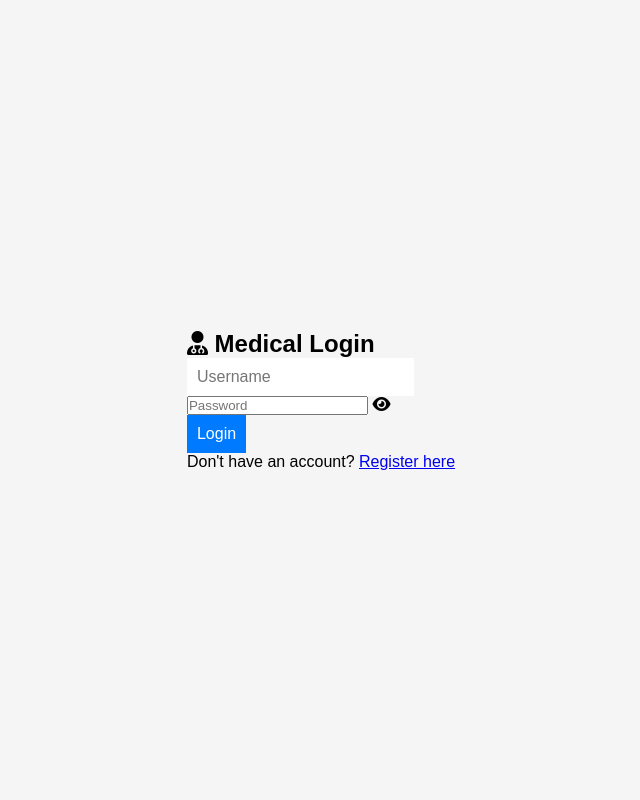
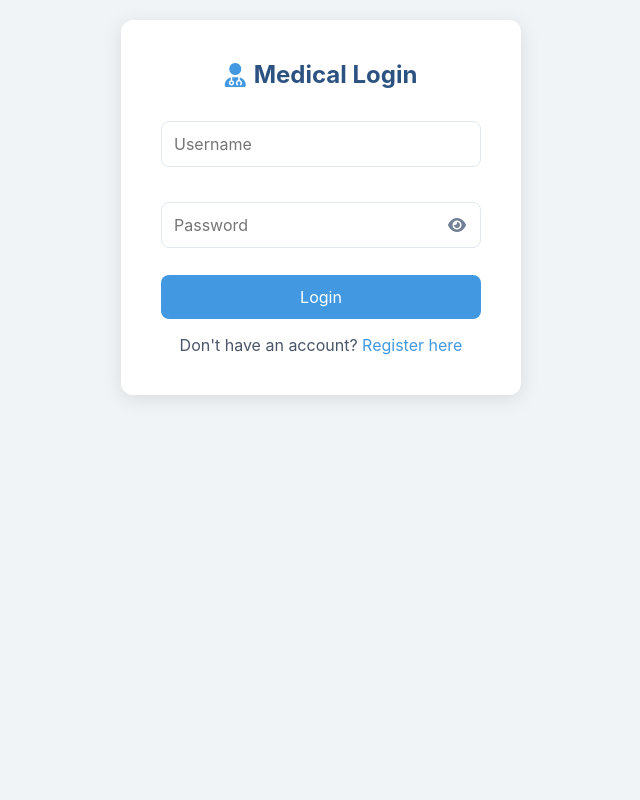
Before and after one commit to AkshayKarthickMS/Chatbot, a Flask app: page / in a window 1280 px wide. Shown: the whole page, without its empty margins (319-959 px from the left). Run offline with Flask 3, Linux system fonts and the light colour scheme.

Commit message:
Update styles.css

```diff
--- a/static/styles.css
+++ b/static/styles.css
@@ -1,100 +1,364 @@
 * {
-    box-sizing: border-box;
     margin: 0;
     padding: 0;
+    box-sizing: border-box;
+    font-family: -apple-system, BlinkMacSystemFont, "Segoe UI", Roboto, Helvetica, Arial, sans-serif;
 }
 
 body {
-    font-family: Arial, sans-serif;
-    background-color: #f5f5f5;
+    background-color: #f0f4f7;
     display: flex;
     justify-content: center;
     align-items: center;
+    min-height: 100vh;
+}
+
+.container {
+    width: 100%;
+    max-width: 1400px;
+    margin: 0 auto;
     height: 100vh;
 }
 
-.chat-container {
-    width: 60%;
-    max-width: 800px;
-    height: 70vh;
-    background-color: #fff;
-    border-radius: 8px;
-    box-shadow: 0 0 15px rgba(0, 0, 0, 0.1);
-    display: flex;
-    flex-direction: column;
-    overflow: hidden;
+/* Auth Form Styles */
+.auth-form {
+    background: white;
+    padding: 2.5rem;
+    border-radius: 12px;
+    box-shadow: 0 4px 20px rgba(0, 0, 0, 0.1);
+    width: 100%;
+    max-width: 400px;
+    margin: 20px auto;
 }
 
-.chat-header {
-    background-color: #007bff;
-    color: white;
-    padding: 15px;
+.auth-form h2 {
+    color: #2c5282;
     text-align: center;
-    font-size: 1.2rem;
+    margin-bottom: 1.5rem;
+    display: flex;
+    align-items: center;
+    justify-content: center;
+    gap: 0.5rem;
 }
 
-.chat-box {
-    flex: 1;
-    padding: 15px;
-    overflow-y: auto;
-    background-color: #e5ddd5;
+.auth-form h2 i {
+    color: #4299e1;
+}
+
+.input-group {
+    position: relative;
+    margin-bottom: 1.2rem;
+}
+
+.auth-form input {
+    width: 100%;
+    padding: 12px;
+    margin: 8px 0;
+    border-radius: 8px;
+    border: 1px solid #e2e8f0;
+    font-size: 1rem;
+    transition: border-color 0.2s;
+}
+
+.auth-form input:focus {
+    border-color: #4299e1;
+    outline: none;
+}
+
+.auth-form button {
+    width: 100%;
+    padding: 12px;
+    background-color: #4299e1;
+    color: white;
+    border: none;
+    border-radius: 8px;
+    cursor: pointer;
+    font-size: 1rem;
+    transition: background-color 0.2s;
+}
+
+.auth-form button:hover {
+    background-color: #2b6cb0;
+}
+
+.auth-switch {
+    text-align: center;
+    margin-top: 1rem;
+    color: #4a5568;
+}
+
+.auth-switch a {
+    color: #4299e1;
+    text-decoration: none;
+}
+
+.eye-icon {
+    position: absolute;
+    right: 15px;
+    top: 50%;
+    transform: translateY(-50%);
+    cursor: pointer;
+    color: #718096;
+}
+
+/* Chat Container Styles */
+.chat-container {
+    display: flex;
+    background: #fff;
+    height: 100vh;
+    border-radius: 12px;
+    overflow: hidden;
+    box-shadow: 0 4px 20px rgba(0, 0, 0, 0.1);
+}
+
+/* Sidebar Styles */
+.chat-sidebar {
+    width: 300px;
+    background: #2c5282;
+    color: white;
     display: flex;
     flex-direction: column;
 }
 
-.message {
-    display: flex;
-    flex-direction: column;
-    max-width: 70%;
-    margin: 10px 0;
-    padding: 10px;
-    border-radius: 10px;
-    position: relative;
+.sidebar-header {
+    padding: 1rem;
+    border-bottom: 1px solid rgba(255, 255, 255, 0.1);
 }
 
-.sent {
-    align-self: flex-end;
-    background-color: #dcf8c6;
+.new-chat-btn {
+    width: 100%;
+    padding: 12px;
+    background: #4299e1;
+    border: none;
+    border-radius: 8px;
+    color: white;
+    cursor: pointer;
+    display: flex;
+    align-items: center;
+    justify-content: center;
+    gap: 0.5rem;
+    transition: background-color 0.2s;
 }
 
-.received {
-    align-self: flex-start;
-    background-color: #fff;
+.new-chat-btn:hover {
+    background: #2b6cb0;
 }
 
-.message-content {
+.chat-history-list {
+    flex-grow: 1;
+    overflow-y: auto;
+    padding: 1rem;
+}
+
+.chat-history-item {
+    padding: 0.8rem;
+    border-radius: 8px;
+    cursor: pointer;
+    transition: background-color 0.2s;
+    display: flex;
+    align-items: center;
+    gap: 0.5rem;
+    margin-bottom: 0.5rem;
+}
+
+.chat-history-item:hover {
+    background: rgba(255, 255, 255, 0.1);
+}
+
+.chat-history-item.active {
+    background: rgba(255, 255, 255, 0.15);
+}
+
+/* Main Chat Area */
+.main-chat-area {
+    flex-grow: 1;
     display: flex;
     flex-direction: column;
 }
 
-.timestamp {
+.chat-header {
+    background: #4299e1;
+    color: white;
+    padding: 1rem;
+    display: flex;
+    justify-content: space-between;
+    align-items: center;
+}
+
+.header-left {
+    display: flex;
+    align-items: center;
+    gap: 1rem;
+}
+
+.avatar {
+    width: 40px;
+    height: 40px;
+    background: #fff;
+    border-radius: 50%;
+    display: flex;
+    align-items: center;
+    justify-content: center;
+}
+
+.avatar i {
+    color: #4299e1;
+    font-size: 1.5rem;
+}
+
+.header-info h2 {
+    font-size: 1.1rem;
+    margin: 0;
+}
+
+.status {
+    font-size: 0.8rem;
+    opacity: 0.8;
+}
+
+.icon-button {
+    background: none;
+    border: none;
+    color: white;
+    cursor: pointer;
+    padding: 0.5rem;
+    font-size: 1.2rem;
+    transition: opacity 0.2s;
+}
+
+.icon-button:hover {
+    opacity: 0.8;
+}
+
+.chat-box {
+    flex-grow: 1;
+    background: #f7fafc;
+    padding: 1rem;
+    overflow-y: auto;
+    display: flex;
+    flex-direction: column;
+    gap: 0.5rem;
+}
+
+.chat-welcome {
+    text-align: center;
+    padding: 2rem;
+    color: #4a5568;
+}
+
+.welcome-icon {
+    font-size: 3rem;
+    color: #4299e1;
+    margin-bottom: 1rem;
+}
+
+.message {
+    max-width: 70%;
+    padding: 1rem;
+    border-radius: 12px;
+    position: relative;
+    margin: 0.8rem 0;
+    line-height: 1.4;
+}
+
+.message .regenerate {
+    position: absolute;
+    right: -30px;
+    top: 50%;
+    transform: translateY(-50%);
+    background: #fff;
+    border: none;
+    border-radius: 50%;
+    width: 24px;
+    height: 24px;
+    cursor: pointer;
+    display: flex;
+    align-items: center;
+    justify-content: center;
+    box-shadow: 0 2px 6px rgba(0,0,0,0.1);
+    opacity: 0;
+    transition: opacity 0.2s;
+}
+
+.message:hover .regenerate {
+    opacity: 1;
+}
+
+.message.bot {
+    background: white;
+    align-self: flex-start;
+    border-bottom-left-radius: 4px;
+    box-shadow: 0 2px 6px rgba(0,0,0,0.05);
+}
+
+.message.user {
+    background: #ebf8ff;
     align-self: flex-end;
-    font-size: 0.75rem;
-    color: #888;
-    margin-top: 5px;
+    border-bottom-right-radius: 4px;
 }
 
 .input-area {
+    background: #fff;
+    padding: 1rem;
     display: flex;
-    border-top: 1px solid #ccc;
+    gap: 1rem;
+    align-items: center;
+    border-top: 1px solid #e2e8f0;
 }
 
-input[type="text"] {
-    flex: 1;
-    padding: 10px;
-    border: none;
+.input-area input {
+    flex-grow: 1;
+    padding: 0.8rem;
+    border: 1px solid #e2e8f0;
+    border-radius: 8px;
     font-size: 1rem;
+    transition: border-color 0.2s;
 }
 
-button {
-    padding: 10px;
-    border: none;
-    background-color: #007bff;
-    color: white;
-    font-size: 1rem;
-    cursor: pointer;
+.input-area input:focus {
+    outline: none;
+    border-color: #4299e1;
 }
 
-button:hover {
-    background-color: #0056b3;
+.input-area button {
+    background: #4299e1;
+    color: white;
+    border: none;
+    width: 40px;
+    height: 40px;
+    border-radius: 8px;
+    cursor: pointer;
+    display: flex;
+    align-items: center;
+    justify-content: center;
+    transition: background-color 0.2s;
 }
+
+.input-area button:hover {
+    background-color: #2b6cb0;
+}
+
+.message-time {
+    font-size: 0.7rem;
+    color: #718096;
+    margin-top: 0.3rem;
+    text-align: right;
+}
+
+/* Scrollbar Styles */
+::-webkit-scrollbar {
+    width: 6px;
+}
+
+::-webkit-scrollbar-track {
+    background: #f7fafc;
+}
+
+::-webkit-scrollbar-thumb {
+    background: #cbd5e0;
+    border-radius: 3px;
+}
+
+::-webkit-scrollbar-thumb:hover {
+    background: #a0aec0;
+}
```
